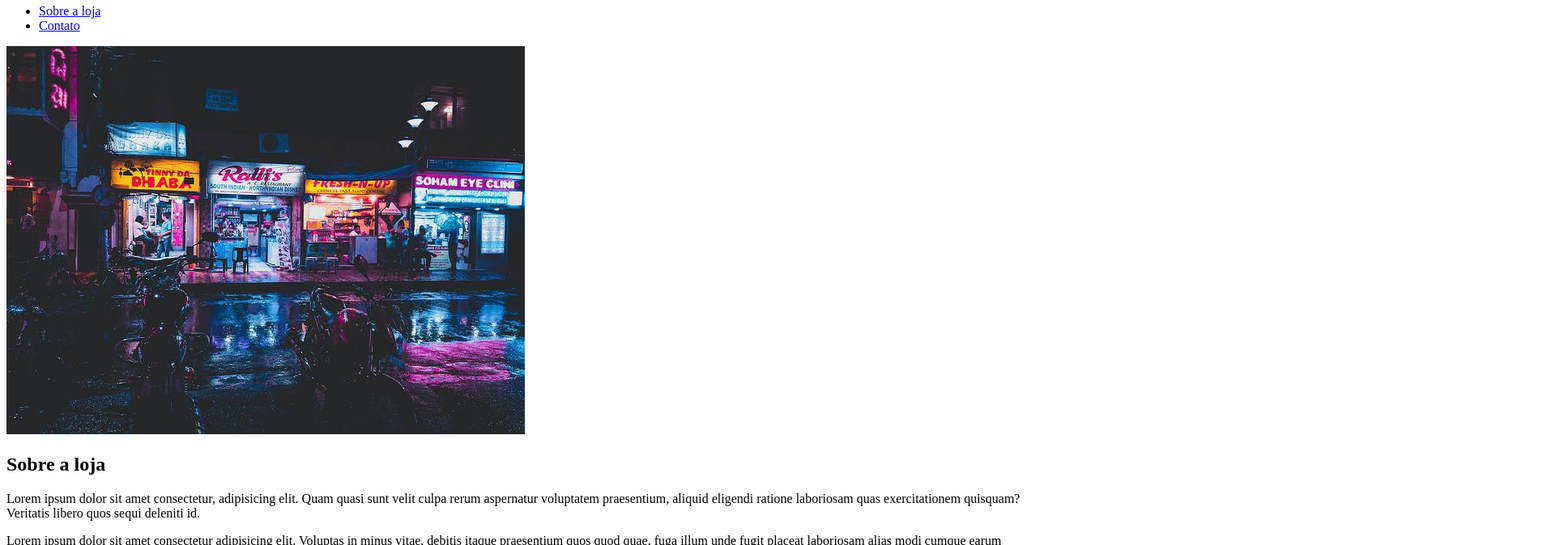
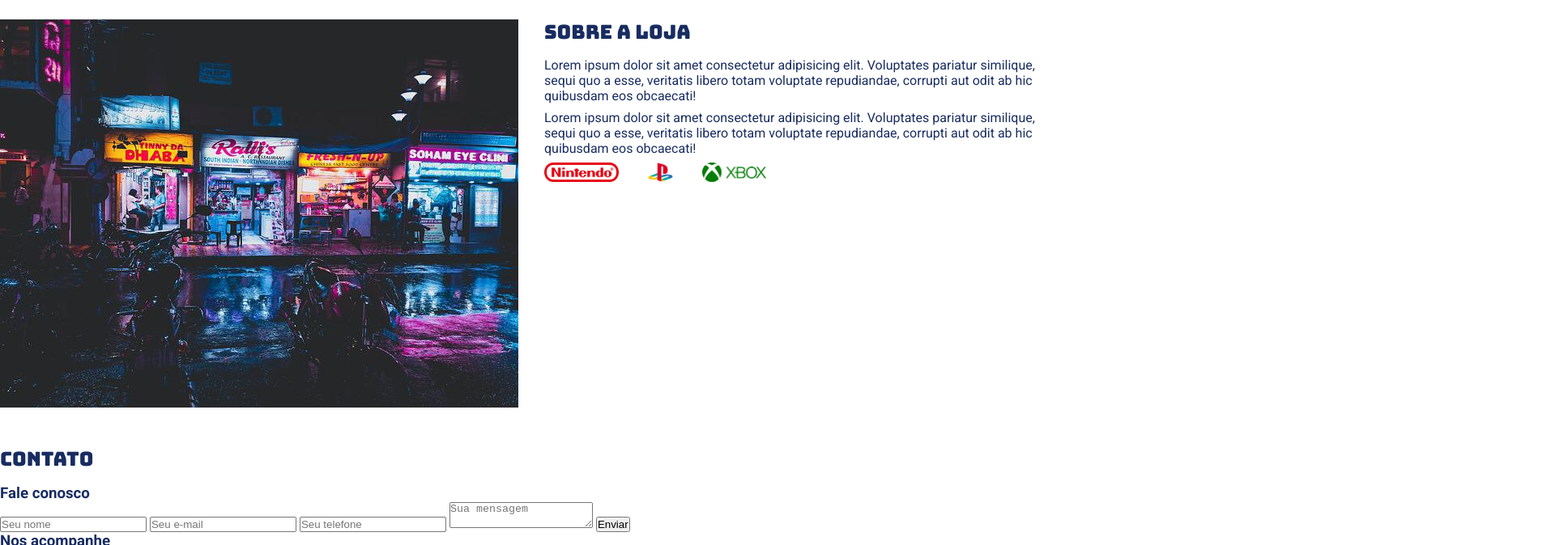
Before and after one commit to MiggLs/Dark_games, a plain HTML site: page index.html in a window 1280 px wide. Shown: the part 75-749 px from the top of the page at 81% size, 1920 px wide, since content can reach past the window. Drawn offline with Linux system fonts and the light colour scheme.

Commit message:
Um dos uploads

```diff
--- a/index.html
+++ b/index.html
@@ -1,17 +1,19 @@
 <!DOCTYPE html>
 <html lang="pt-BR">
     <head>
-    <title>Dark Games</title>
         <meta charset="UTF-8">
         <meta name="viewport" content="width=device-width, initial-scale=1.0">
+
         <link rel="preconnect" href="https://fonts.googleapis.com">
-    <link rel="preconnect" href="https://fonts.gstatic.com" crossorigin>
+        <link rel="preconnect" href="https://fonts.gstatic.com/" crossorigin>
         <link href="https://fonts.googleapis.com/css2?family=Bungee&family=Roboto:ital,wght@0,100;0,300;0,400;0,500;0,700;0,900;1,100;1,300;1,400;1,500;1,700;1,900&display=swap" rel="stylesheet">
+        <link rel="stylesheet" href="./main.css">
+        <title>Dark Games</title>
 </head>
     <body>
         <header>
             <div class="container">
-            <h1>Dark games</h1>
+            <h1>Dark Games</h1>
             <nav>
                 <ul>
                     <li>
@@ -26,28 +28,67 @@
         </header>
         <section id="about">
             <div class="container">
-            <img class="store-front" src="./images/loja.jpg" alt="">
-        </div>
+                <img class="store-front" src="./images/loja.jpg" alt="Fachada da loja">
                 <div>
                 <h2>Sobre a loja</h2>
                 <p>
-                Lorem ipsum dolor sit amet consectetur, adipisicing elit.
-                Quam quasi sunt velit culpa rerum aspernatur voluptatem
-                praesentium, aliquid eligendi ratione laboriosam quas
-                exercitationem quisquam? Veritatis libero quos sequi
-                deleniti id.
+                    Lorem ipsum dolor sit amet consectetur adipisicing elit.
+                    Voluptates pariatur similique, sequi quo a esse,
+                    veritatis libero totam voluptate repudiandae,
+                    corrupti aut odit ab hic quibusdam eos obcaecati!
                 </p>
                 <p>
                     Lorem ipsum dolor sit amet consectetur adipisicing elit.
-                Voluptas in minus vitae, debitis itaque praesentium quos
-                quod quae, fuga illum unde fugit placeat laboriosam alias
-                modi cumque earum nemo numquam!
+                    Voluptates pariatur similique, sequi quo a esse,
+                    veritatis libero totam voluptate repudiandae,
+                    corrupti aut odit ab hic quibusdam eos obcaecati!
                 </p>
                 <ul class="brand-list">
-                <li><img src="./images/nintendo.png"    alt="nintendo"></li>
+                    <li><img src="./images/nintendo.png" alt="Nintendo"></li>
                     <li><img src="./images/playstation.png" alt="Playstation"></li>
-                <li><img src="./images/xbox.png" alt="xbox"></li>
+                    <li><img src="./images/xbox.png" alt="Xbox"></li>
                 </ul>
+                </div>
+            </div>
+        </section>
+        <div class="container">
+        <section id="contact">
+            <h2>Contato</h2>
+            <div>
+                <div>
+                    <h3>Fale conosco</h3>
+                    <form>
+                        <input type="text" placeholder="Seu nome">
+                        <input type="text" placeholder="Seu e-mail">
+                        <input type="text" placeholder="Seu telefone">
+                        <textarea placeholder="Sua mensagem"></textarea>
+                        <button type="submit">Enviar</button>
+                    </form>
+                </div>
+                <div>
+                    <h3>Nos acompanhe</h3>
+                    <ul>
+                        <li>
+                            <a href="#" title="Siga no instagram">
+                                <img src="images/instagram.png" alt="insta">
+                            </a>
+                        </li>
+                        <li>
+                            <a href="#" title="Siga no Facebook">
+                                <img src="images/facebook.png" alt="Face">
+                            </a>
+                        </li>
+                        <li>
+                            <a href="#" title="Inscrever no yt">
+                                <img src="images/youtube.png" alt="YT">
+                            </a>
+                        </li>
+                    </ul>
+                </div>
+                <div>
+                    <h3>Venha até nós</h3>
+                </div>
+            </div>
         </div>
     </section>
     </body>
--- a/main.css
+++ b/main.css
@@ -3,6 +3,17 @@
     padding: 0;
     block-size: border-box;
 }
+
+
+header h1,
+section h2{
+    font-family: 'bungee', cursive;
+}
+
+body{
+    font-family: 'Roboto', sans-serif;
+}
+
 
 header{
     padding: 16px 0;
@@ -13,12 +24,17 @@
 header nav li{
     display: inline;
     margin-left: 16px;
-    font-size: 24px;
+    font-size: 16px;
 }
 
 header nav li a{
     color: #ecf0f1;
     text-decoration: none;
+}
+
+header h1,
+section h2{
+    font-weight: normal;
 }
 
 .container{
@@ -48,10 +64,12 @@
 
 section{
     padding: 24px 0;
+    color: #182c61;
 }
 
 section h2{
     margin-bottom: 16px;
+    color: #182c61
 }
 
 section p{
```
Lines whose indentation alone changed are shown as unchanged.
